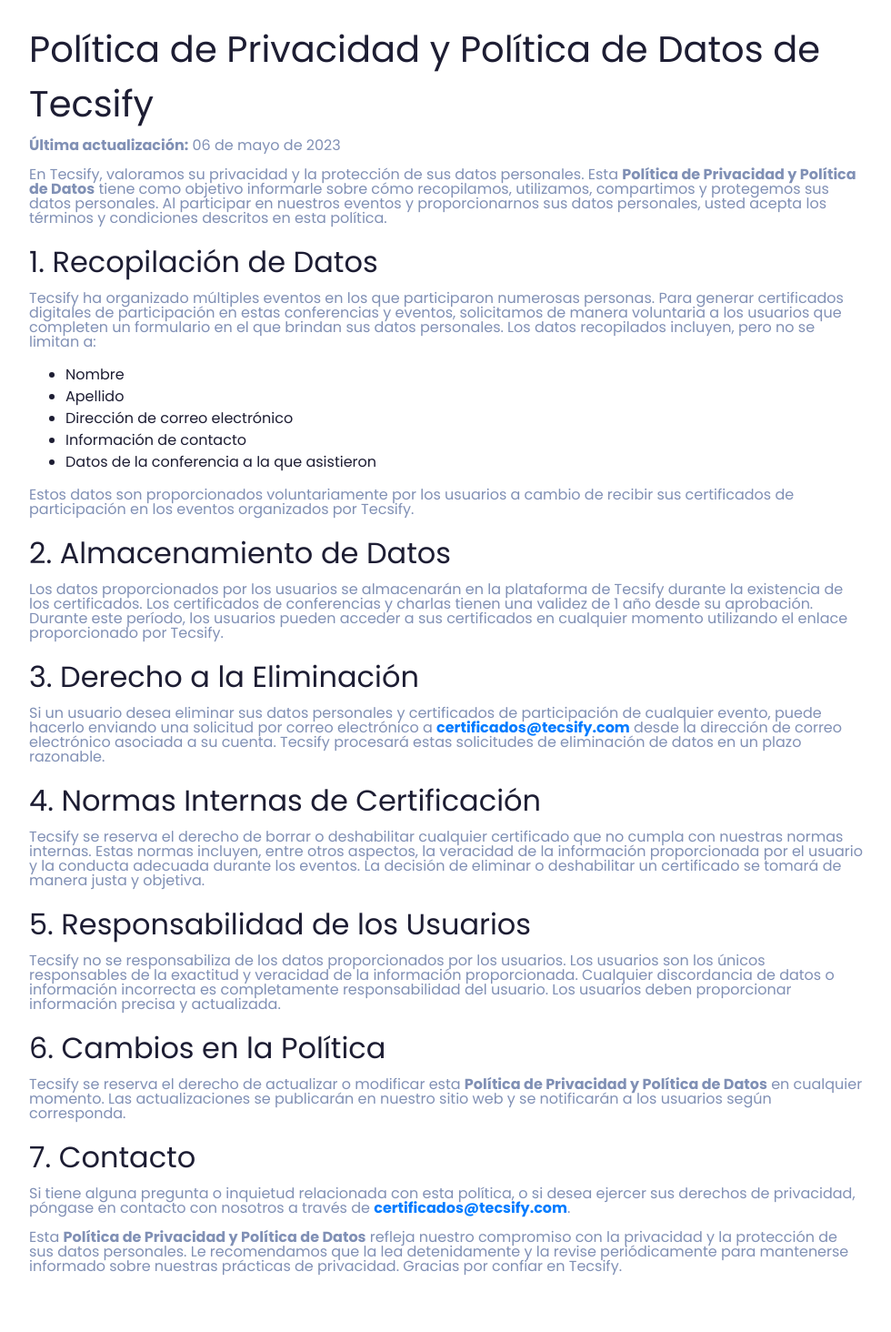
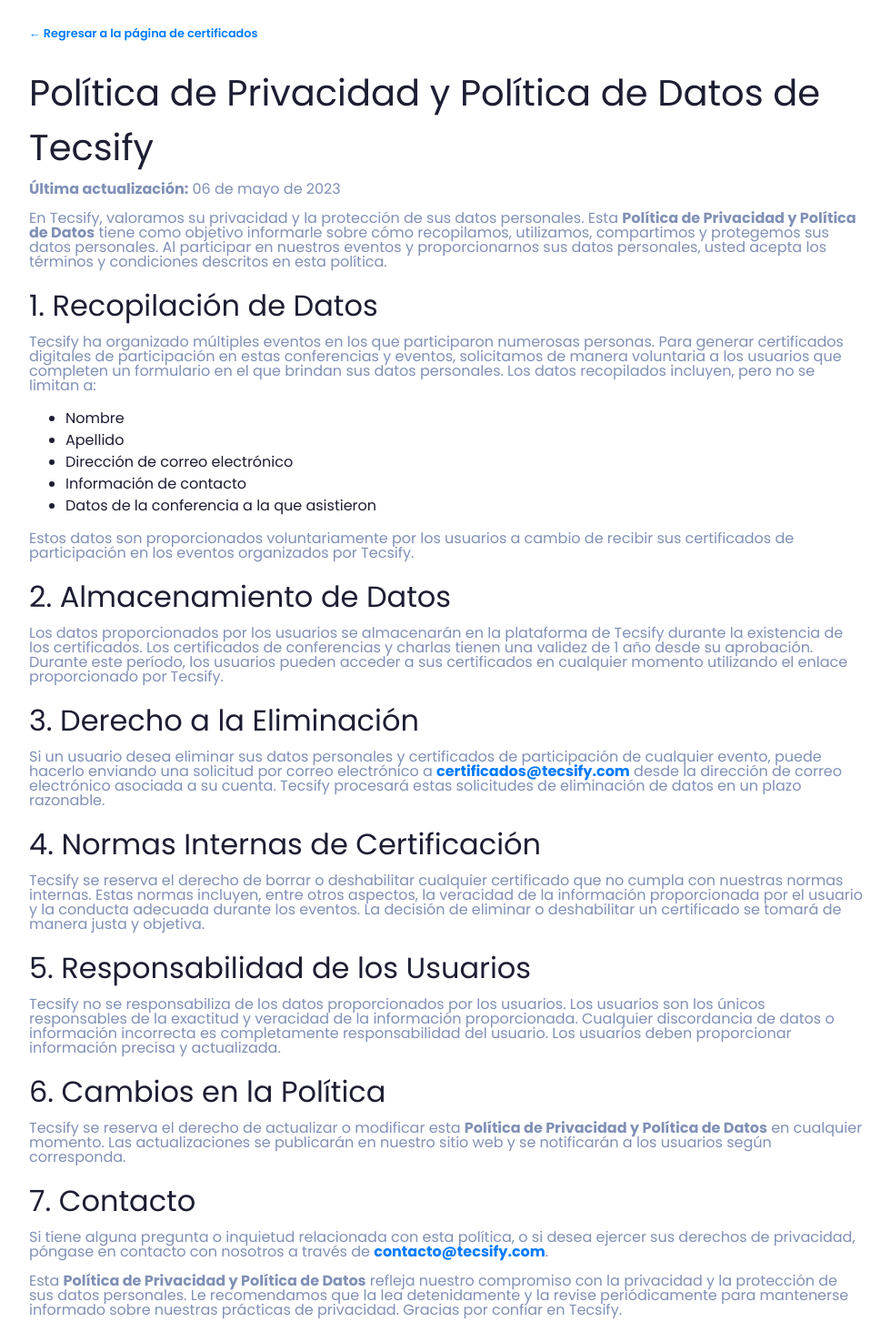
Before and after one commit to tecsify/certificados, a PHP site: page /backend/terminos/ in a window 1280 px wide. Shown: the part 78-1542 px from the top of the page at 91% size, without its empty margins (148-1128 px from the left). Before the commit the page ends 1480 px from the top, so only its background shows below. Run offline with PHP 8.4, Linux system fonts and the light colour scheme; some libraries are stand-ins or nearby versions; some web fonts are replaced.

Commit message:
Add files via upload

```diff
--- a/platform/index.php
+++ b/platform/index.php
@@ -245,7 +245,8 @@
                                 <br> <button class="btn btn-primary" type="submit">Buscar mis certificados</button>
 
                             </div>
-
+                            <br>
+                            <small>Al usar nuestros servicios, estás de acuerdo con nuestros <a href="/terminos/"> Términos y condiciones</a> y nuestro <a href="https://tecsify.com/blog/conducta-y-privacidad/">Código de Conducta. </a>😊</small>
                         </form>
                     </div>
                 </div>
--- a/platform/terminos.php
+++ b/platform/terminos.php
@@ -218,6 +218,9 @@
             <div class="col-md-10">
                 <div>
                     <br>
+                    <small style='font-weight:600;'><a href="/">← Regresar a la página de certificados</a></small>
+                    <br>
+                    <br>
                     <h1><strong>Política de Privacidad y Política de Datos de Tecsify</strong></h1>
 
                     <p><strong>Última actualización:</strong> 06 de mayo de 2023</p>
@@ -260,7 +263,7 @@
 
                     <h2><strong>7. Contacto</strong></h2>
 
-                    <p>Si tiene alguna pregunta o inquietud relacionada con esta política, o si desea ejercer sus derechos de privacidad, póngase en contacto con nosotros a través de <a href="mailto:certificados@tecsify.com"><strong>certificados@tecsify.com</strong></a>.</p>
+                    <p>Si tiene alguna pregunta o inquietud relacionada con esta política, o si desea ejercer sus derechos de privacidad, póngase en contacto con nosotros a través de <a href="mailto:contacto@tecsify.com"><strong>contacto@tecsify.com</strong></a>.</p>
 
                     <p>Esta <strong>Política de Privacidad y Política de Datos</strong> refleja nuestro compromiso con la privacidad y la protección de sus datos personales. Le recomendamos que la lea detenidamente y la revise periódicamente para mantenerse informado sobre nuestras prácticas de privacidad. Gracias por confiar en Tecsify.</p>
 
```
Also changed, not shown: 2 other files.
